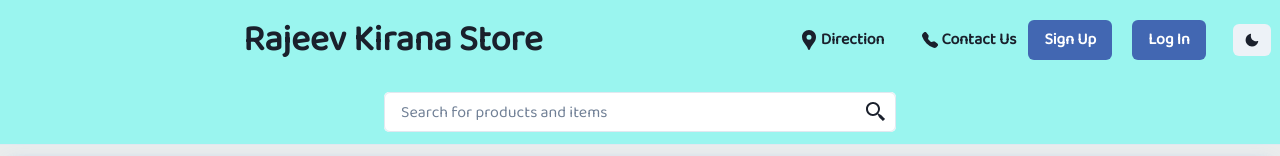
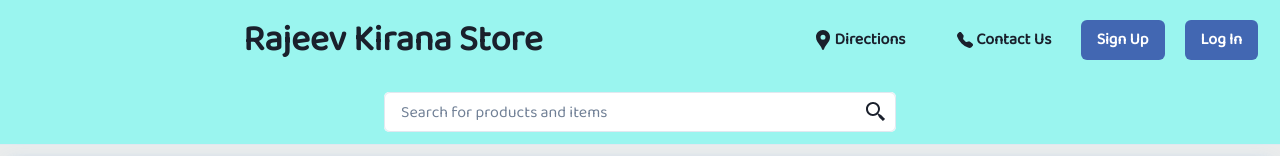
Before and after one commit to Rahul-Palahwat/RealKart_Client, a React (Create React App) app: page / in a window 1280 px wide. Shown: the top 156 px of the page. Built offline with nearby package versions, Linux system fonts and the light colour scheme; a web font is replaced by a local one.

Commit message:
Removed darkMode button

```diff
--- a/src/components/Navbar/Navbar.tsx
+++ b/src/components/Navbar/Navbar.tsx
@@ -24,7 +24,7 @@ const Navbar: React.FC = () => {
 
                 <Flex width="10%" height={"100%"} alignItems="center" justifyContent={"center"} fontSize="medium">
                     <Flex fontSize={"2xl"} cursor={"pointer"}><MdLocationPin /></Flex>
-                    <a href="/" style={{ "fontWeight": "bold" }}>Direction</a>
+                    <a href="/" style={{ "fontWeight": "bold" }}>Directions</a>
                 </Flex>
 
                 <Flex width="10%" height={"100%"} alignItems="center" justifyContent={"center"}>
@@ -43,7 +43,7 @@ const Navbar: React.FC = () => {
                                     <Flex mt={1}><BsCartPlusFill /></Flex>
                                         <Flex justifyContent={"center"}><Badge colorScheme='orange' mt={-1} ml={-6} backgroundColor={"red.500"} borderRadius="5px 5px 20px 20px" height={"4"} width="4" display={isLogIn ? "" : "none"}>1</Badge></Flex>
                                     </Flex>
-                                    <Flex fontSize={"3xl"}><CgProfile /></Flex>
+                                    <Flex fontSize={"3xl"} mr={2}><CgProfile /></Flex>
                                 </Flex>
                             </Flex>
                         }
@@ -52,11 +52,11 @@ const Navbar: React.FC = () => {
 
 
 
-                <Flex width="4%" height={"100%"} alignItems="center" justifyContent={"center"}>
+                {/* <Flex width="4%" height={"100%"} alignItems="center" justifyContent={"center"}>
                     <Button size={'sm'} onClick={() => toggleColorMode()}>
                         {colorMode === 'light' ? <MoonIcon /> : <SunIcon />}
                     </Button>
-                </Flex>
+                </Flex> */}
 
             </Flex>
 
```
